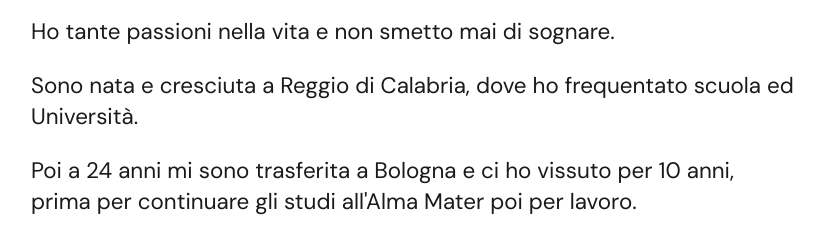
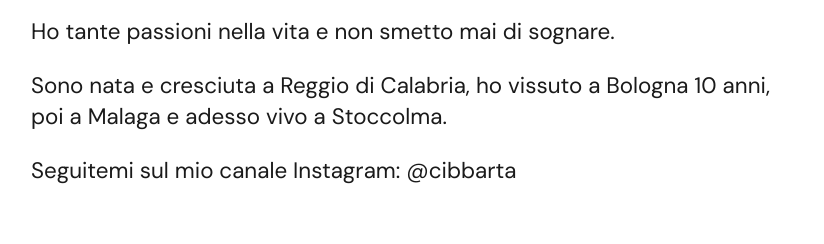
Before and after one commit to Raist90/cibbarta, a Next.js app: page /chi-sono in a window 1280 px wide. Shown: the part 2541-2785 px from the top of the page, without its empty margins (225-1049 px from the left). Built offline with nearby package versions, Linux system fonts and the light colour scheme.

Commit message:
change italian bio

```diff
--- a/components/About.js
+++ b/components/About.js
@@ -101,24 +101,8 @@ const About = () => {
             <p>Ho tante passioni nella vita e non smetto mai di sognare.</p>
 
             <p>
-              Sono nata e cresciuta a Reggio di Calabria, dove ho frequentato
-              scuola ed Università.
+              Sono nata e cresciuta a Reggio di Calabria, ho vissuto a Bologna 10 anni, poi a Malaga e adesso vivo a Stoccolma.
             </p>
-
-            <p>
-              Poi a 24 anni mi sono trasferita a Bologna e ci ho vissuto per 10
-              anni, prima per continuare gli studi all'Alma Mater poi per
-              lavoro.
-            </p>
-
-            <p>
-              Da qualche tempo ho lasciato Bologna ed il lavoro a tempo
-              indeterminato in Banca che avevo lì per seguire nuovamente i miei
-              sogni. Molti mi hanno dato della “pazza” ma io voglio provarci
-              fino alla FINE.
-            </p>
-
-            <p>Fino alla fine 🙂</p>
 
             <p>Seguitemi sul mio canale Instagram: @cibbarta</p>
           </StyledAboutText>
```
